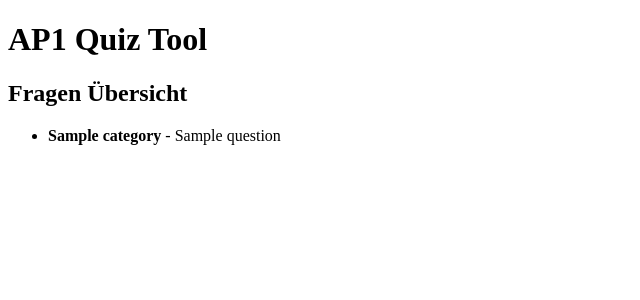
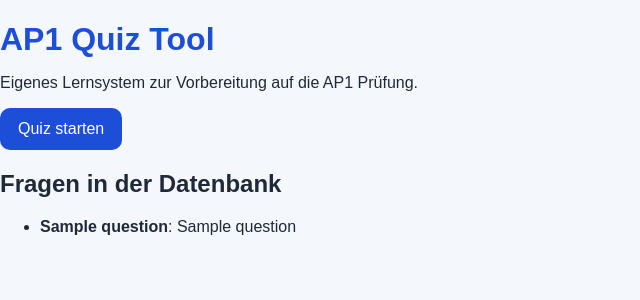
Before and after one commit to JenniferRoe/ap1-quiz-tool, a Flask app: template templates/index.html in a window 1280 px wide. Shown: the top 300 px of the page, without its empty margins (0-640 px from the left). Run offline with Flask 3, Linux system fonts and the light colour scheme; the template is opened without the code that fills it: most values are stand-ins (such as "Sample title", 1, 10 or a date in 2020).

Commit message:
design_erstellen

```diff
--- a/app.py
+++ b/app.py
@@ -1,15 +1,18 @@
-from flask import Flask, render_template
+from flask import Flask, render_template, request
 import sqlite3
+import random
 
 app = Flask(__name__)
 
 
-def get_questions():
+def get_all_questions():
     conn = sqlite3.connect("questions.db")
     cursor = conn.cursor()
 
     cursor.execute("""
-        SELECT question, category FROM questions
+        SELECT id, question, answer_type, option_a, option_b, option_c, option_d,
+               correct_answer, explanation, category, keywords
+        FROM questions
     """)
 
     data = cursor.fetchall()
@@ -17,10 +20,83 @@ def get_questions():
     return data
 
 
+def get_question_by_id(question_id):
+    conn = sqlite3.connect("questions.db")
+    cursor = conn.cursor()
+
+    cursor.execute("""
+        SELECT id, question, answer_type, option_a, option_b, option_c, option_d,
+               correct_answer, explanation, category, keywords
+        FROM questions
+        WHERE id = ?
+    """, (question_id,))
+
+    data = cursor.fetchone()
+    conn.close()
+    return data
+
+
+def check_text_answer(user_answer, keywords):
+    if not keywords:
+        return False
+
+    keyword_list = [k.strip().lower() for k in keywords.split(",") if k.strip()]
+    user_answer = user_answer.lower()
+
+    matches = 0
+
+    for keyword in keyword_list:
+        if keyword in user_answer:
+            matches += 1
+
+    return matches >= 2
+
+
 @app.route("/")
 def index():
-    questions = get_questions()
+    questions = get_all_questions()
     return render_template("index.html", questions=questions)
+
+
+@app.route("/quiz")
+def quiz():
+    questions = get_all_questions()
+
+    if not questions:
+        return "Keine Fragen vorhanden."
+
+    question = random.choice(questions)
+    return render_template("quiz.html", question=question)
+
+
+@app.route("/check", methods=["POST"])
+def check():
+    question_id = request.form.get("question_id")
+    user_answer = request.form.get("answer", "")
+
+    question = get_question_by_id(question_id)
+
+    if not question:
+        return "Frage nicht gefunden."
+
+    correct_answer = question[7]
+    explanation = question[8]
+    answer_type = question[2]
+    keywords = question[10]
+
+    if answer_type == "multiple_choice":
+        is_correct = user_answer.upper() == correct_answer.upper()
+    else:
+        is_correct = check_text_answer(user_answer, keywords)
+
+    return render_template(
+        "result.html",
+        question=question,
+        user_answer=user_answer,
+        is_correct=is_correct,
+        correct_answer=correct_answer,
+        explanation=explanation
+    )
 
 
 if __name__ == "__main__":
--- /dev/null
+++ b/static/style.css
@@ -0,0 +1,101 @@
+body {
+    font-family: Arial, sans-serif;
+    background: #f4f7fb;
+    color: #1f2937;
+    margin: 0;
+    padding: 0;
+}
+
+.container {
+    max-width: 900px;
+    margin: 40px auto;
+    background: white;
+    padding: 30px;
+    border-radius: 16px;
+    box-shadow: 0 10px 25px rgba(0, 0, 0, 0.08);
+}
+
+h1 {
+    color: #1d4ed8;
+    margin-bottom: 10px;
+}
+
+.subtitle {
+    color: #6b7280;
+    margin-bottom: 30px;
+}
+
+button {
+    background: #1d4ed8;
+    color: white;
+    border: none;
+    padding: 12px 18px;
+    border-radius: 10px;
+    font-size: 16px;
+    cursor: pointer;
+}
+
+button:hover {
+    background: #1e40af;
+}
+
+.question-card {
+    border: 1px solid #e5e7eb;
+    padding: 20px;
+    border-radius: 14px;
+    margin-bottom: 16px;
+    background: #ffffff;
+}
+
+.category {
+    display: inline-block;
+    background: #dbeafe;
+    color: #1e40af;
+    padding: 5px 10px;
+    border-radius: 999px;
+    font-size: 14px;
+    margin-bottom: 12px;
+}
+
+.answer-option {
+    display: block;
+    background: #f9fafb;
+    border: 1px solid #e5e7eb;
+    padding: 14px;
+    border-radius: 12px;
+    margin: 10px 0;
+    cursor: pointer;
+}
+
+.answer-option:hover {
+    background: #eff6ff;
+}
+
+textarea {
+    width: 100%;
+    min-height: 140px;
+    border-radius: 12px;
+    border: 1px solid #d1d5db;
+    padding: 12px;
+    font-size: 16px;
+}
+
+.success {
+    color: #15803d;
+}
+
+.error {
+    color: #b91c1c;
+}
+
+.explanation {
+    background: #fef9c3;
+    padding: 18px;
+    border-radius: 12px;
+    margin-top: 20px;
+}
+
+a {
+    color: #1d4ed8;
+    text-decoration: none;
+}
--- a/templates/index.html
+++ b/templates/index.html
@@ -1,16 +1,24 @@
 <!doctype html>
-<html>
+<html lang="de">
   <head>
+    <link rel="stylesheet" href="{{ url_for('static', filename='style.css') }}">
+    <meta charset="UTF-8" />
     <title>AP1 Quiz Tool</title>
   </head>
   <body>
     <h1>AP1 Quiz Tool</h1>
 
-    <h2>Fragen Übersicht</h2>
+    <p>Eigenes Lernsystem zur Vorbereitung auf die AP1 Prüfung.</p>
+
+    <a href="/quiz">
+      <button>Quiz starten</button>
+    </a>
+
+    <h2>Fragen in der Datenbank</h2>
 
     <ul>
-      {% for question, category in questions %}
-      <li><b>{{ category }}</b> - {{ question }}</li>
+      {% for q in questions %}
+      <li><strong>{{ q[9] }}</strong>: {{ q[1] }}</li>
       {% endfor %}
     </ul>
   </body>
```
Also changed, not shown: templates/quiz.html (added, +45 -0 lines), templates/result.html (added, +32 -0 lines).
